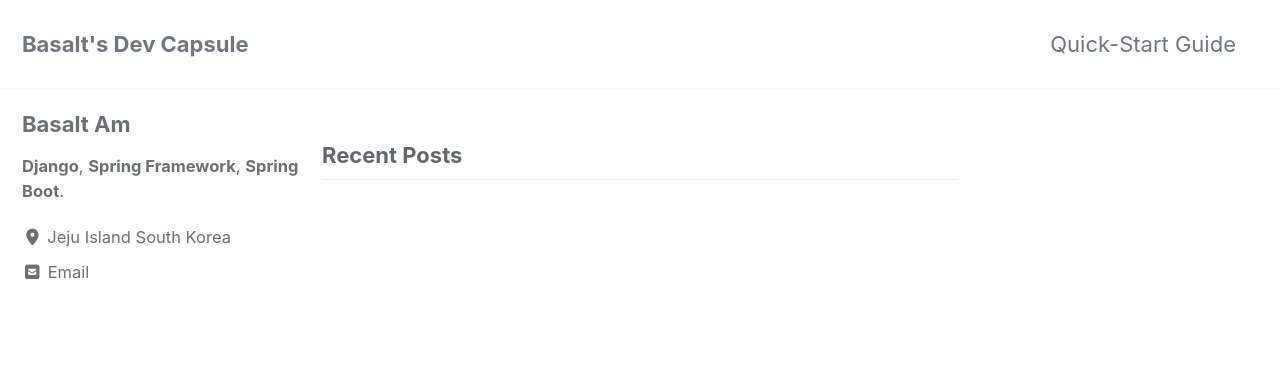
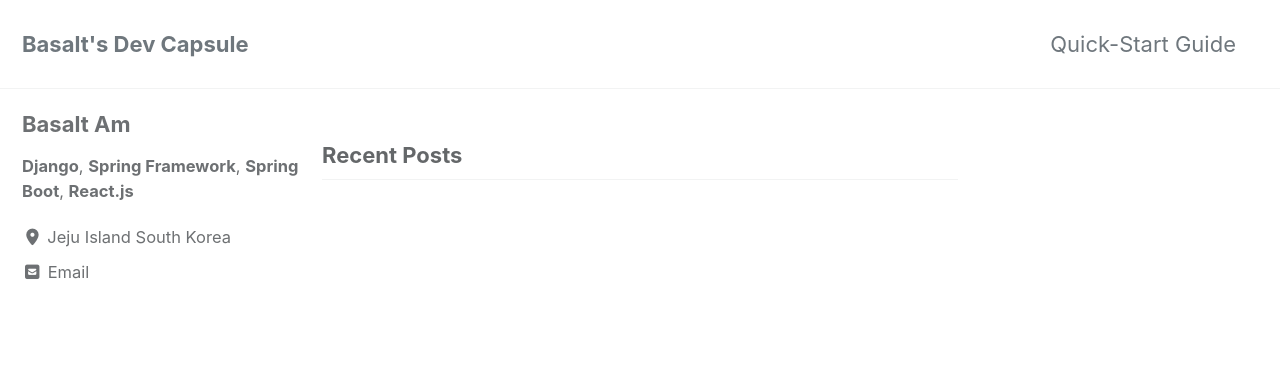
Before and after one commit to basaltam/basaltam.github.io, a Jekyll site: the page built from index.html, in a window 1280 px wide. Shown: the top 374 px of the page. Built offline with Jekyll 4.4.1, drawn with Linux system fonts in a browser that asks for light colours; cached includes are drawn as plain includes; the list of posts is cut into pages by our own code.

Commit message:
Update _config.yml
add bio React

```diff
--- a/_config.yml
+++ b/_config.yml
@@ -115,7 +115,7 @@ analytics:
 author:
   name             : "Basalt Am"
   avatar           : # path of avatar image, e.g. "/assets/images/bio-photo.jpg"
-  bio              : "**Django**, **Spring Framework**, **Spring Boot**."
+  bio              : "**Django**, **Spring Framework**, **Spring Boot**, **React.js**"
   location         : "Jeju Island South Korea"
   email            : "basaltthedev@gmail.com"
   links:
```
